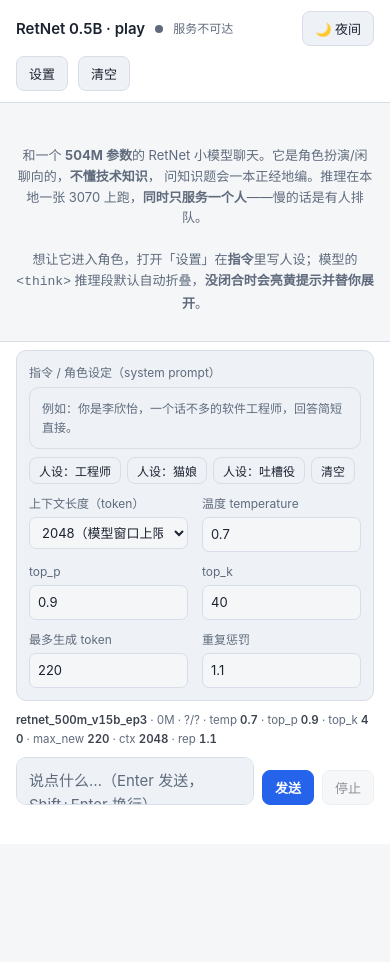
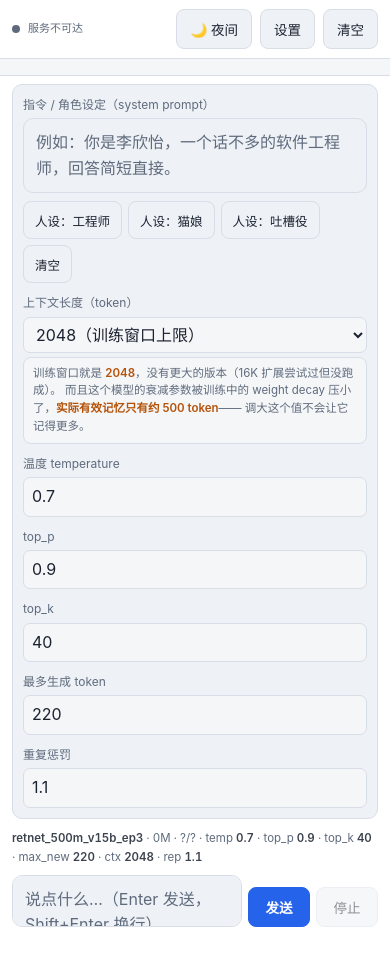
Before and after one commit to Ayaka157/RetNet, a plain HTML site: page serve/index.html in a window 390 px wide. Both pictures are taken after a click on the button "设置". Before the commit the page ends 844 px from the top, so only its background shows below. Drawn offline with Linux system fonts and the light colour scheme; no server answers.

Commit message:
Add a phone layout and state the real context limit on the page

```diff
--- a/serve/index.html
+++ b/serve/index.html
@@ -83,6 +83,45 @@
   .foot{margin-top:7px;display:flex;gap:12px;align-items:center;color:var(--muted);
     font-size:12px;flex-wrap:wrap;min-height:18px}
   .foot .spacer{flex:1}
+  /* ---------- 手机版 ---------- */
+  .note{grid-column:1/-1;color:var(--muted);font-size:11.5px;line-height:1.55;
+    padding:7px 9px;background:var(--bg);border:1px solid var(--line);border-radius:8px}
+  .note b{color:var(--warn);font-weight:600}
+
+  @media (max-width: 640px){
+    body{font-size:14.5px}
+    header{padding:9px 12px;gap:8px}
+    header h1{font-size:14px}
+    .stat{font-size:11px}
+    /* 触摸目标不小于 40px，否则手机上容易点歪 */
+    button{padding:9px 13px;font-size:13.5px;min-height:40px}
+    main{padding:12px 12px 6px}
+    .msg{gap:8px;margin-bottom:14px}
+    .msg .who{flex:0 0 auto;min-width:32px;font-size:11px}
+    footer{padding:8px 12px calc(10px + env(safe-area-inset-bottom))}
+    #settings{grid-template-columns:1fr;gap:10px;padding:10px}
+    #settings .wide{grid-column:auto}
+    /* iOS 上 font-size < 16px 会在聚焦时自动放大页面 */
+    input,select,textarea{font-size:16px}
+    textarea{min-height:52px}
+    .row{gap:6px}
+    #btnSend,#btnStop{min-width:62px}
+    .presets button{padding:7px 11px;font-size:12.5px;min-height:38px}
+    .foot{font-size:11.5px;gap:8px}
+    .hint{font-size:12.5px;margin:16px 0}
+    .thinkbox .tx,details.think .tx{font-size:12.5px}
+  }
+  /* 极窄屏：标题让位给状态与按钮，避免 header 挤成两行 */
+  @media (max-width: 400px){
+    header h1{display:none}
+    main{padding:10px 10px 6px}
+  }
+  /* 横屏矮屏：压缩底部占位，把空间留给对话 */
+  @media (max-height: 480px) and (orientation: landscape){
+    main{padding-top:8px}
+    footer{padding:6px 12px}
+    .hint{margin:8px 0}
+  }
 </style>
 </head>
 <body>
@@ -122,8 +161,13 @@
           <option value="512">512（最快，记不住前面）</option>
           <option value="1024">1024</option>
           <option value="1536">1536</option>
-          <option value="2048" selected>2048（模型窗口上限）</option>
+          <option value="2048" selected>2048（训练窗口上限）</option>
         </select>
+        <div class="note">
+          训练窗口就是 <b>2048</b>，没有更大的版本（16K 扩展尝试过但没跑成）。
+          而且这个模型的衰减参数被训练中的 weight decay 压小了，<b>实际有效记忆只有约 500 token</b>——
+          调大这个值不会让它记得更多。
+        </div>
       </label>
       <label>温度 temperature <input type="number" id="temperature" value="0.7" step="0.05" min="0.05" max="1.5"></label>
       <label>top_p <input type="number" id="top_p" value="0.9" step="0.05" min="0.05" max="1"></label>
```
